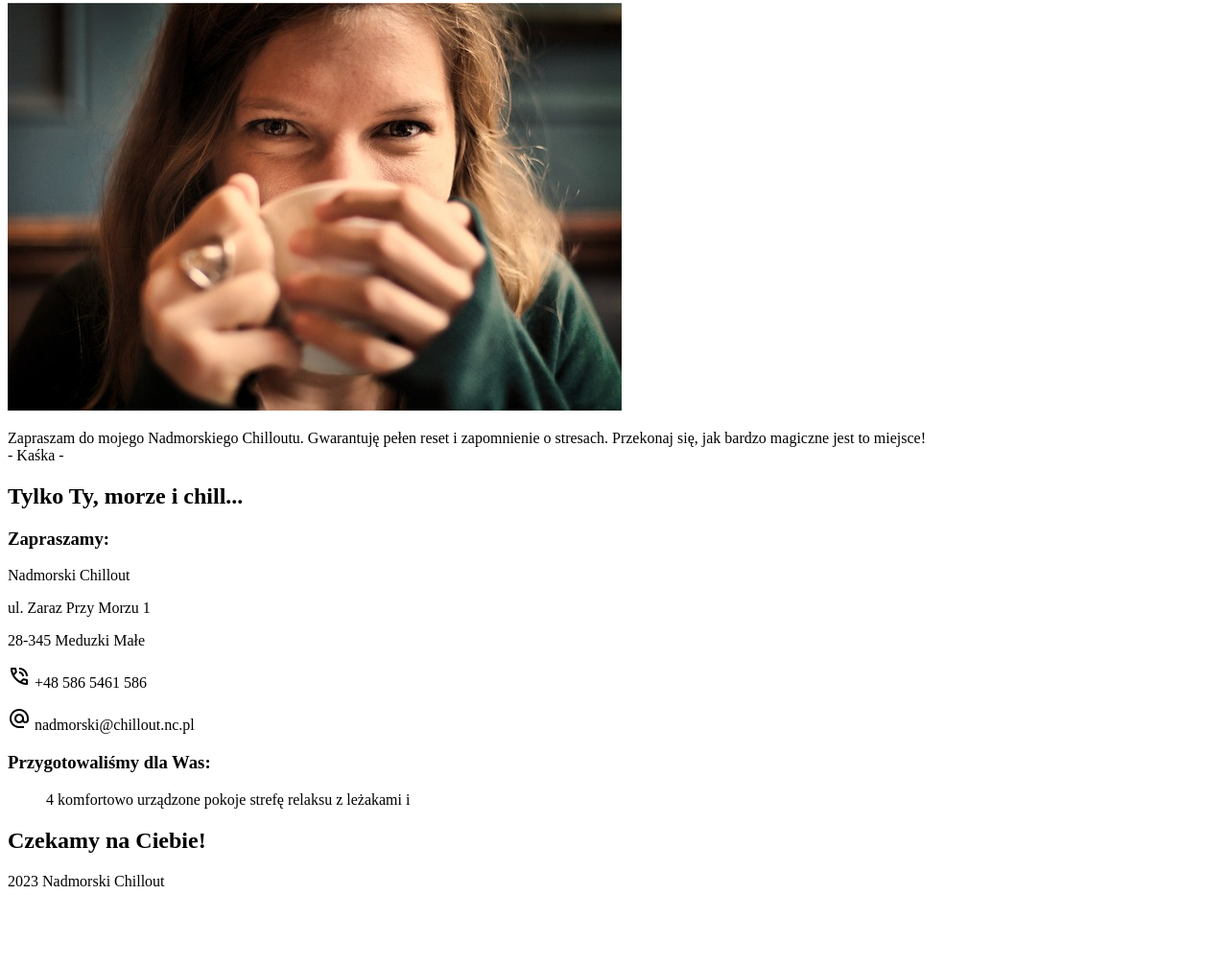
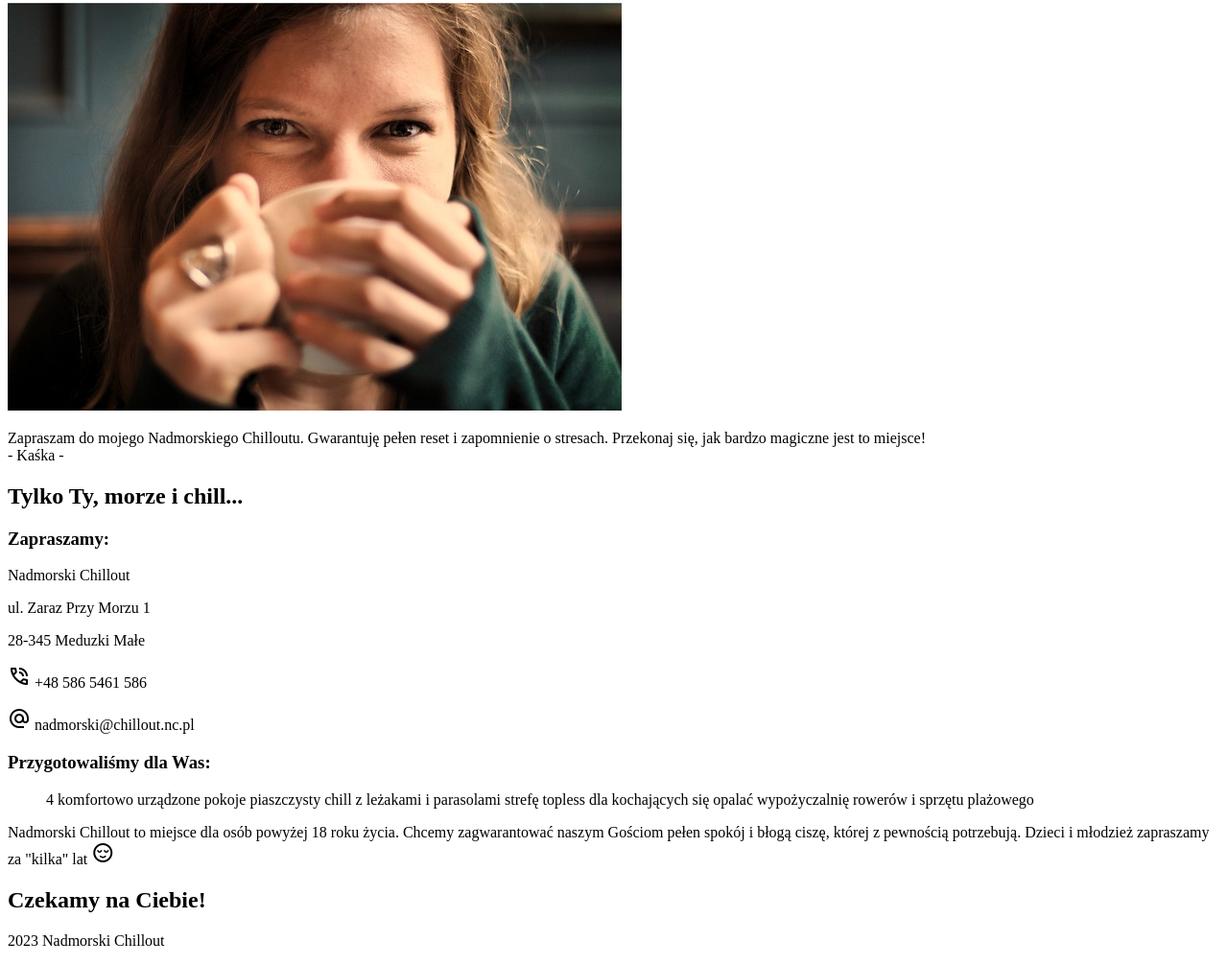
Before and after one commit to magsaram/NadmorskiChillout, a plain HTML site: page index.html in a window 1280 px wide. Shown: the part 517-1523 px from the top of the page at 96% size. Before the commit the page ends 1461 px from the top, so only its background shows below. Drawn offline with nearby package versions, Linux system fonts and the light colour scheme.

Commit message:
add html code

```diff
--- a/index.html
+++ b/index.html
@@ -76,10 +76,18 @@
       <h3>Przygotowaliśmy dla Was:</h3>
       <ul>
         <il>4 komfortowo urządzone pokoje</il>
-        <il>strefę relaksu z leżakami i </il>
-        <il></il>
-        <il></il>
+        <il>piaszczysty chill z leżakami i parasolami</il>
+        <il>strefę topless dla kochających się opalać</il>
+        <il>wypożyczalnię rowerów i sprzętu plażowego</il>
       </ul>
+    </div>
+    <div>
+      <p>
+        Nadmorski Chillout to miejsce dla osób powyżej 18 roku życia. Chcemy
+        zagwarantować naszym Gościom pełen spokój i błogą ciszę, której z
+        pewnością potrzebują. Dzieci i młodzież zapraszamy za "kilka" lat
+        <span class="material-symbols-outlined"> sentiment_calm </span>
+      </p>
     </div>
     <div class="third-image">
       <h2>Czekamy na Ciebie!</h2>
```
